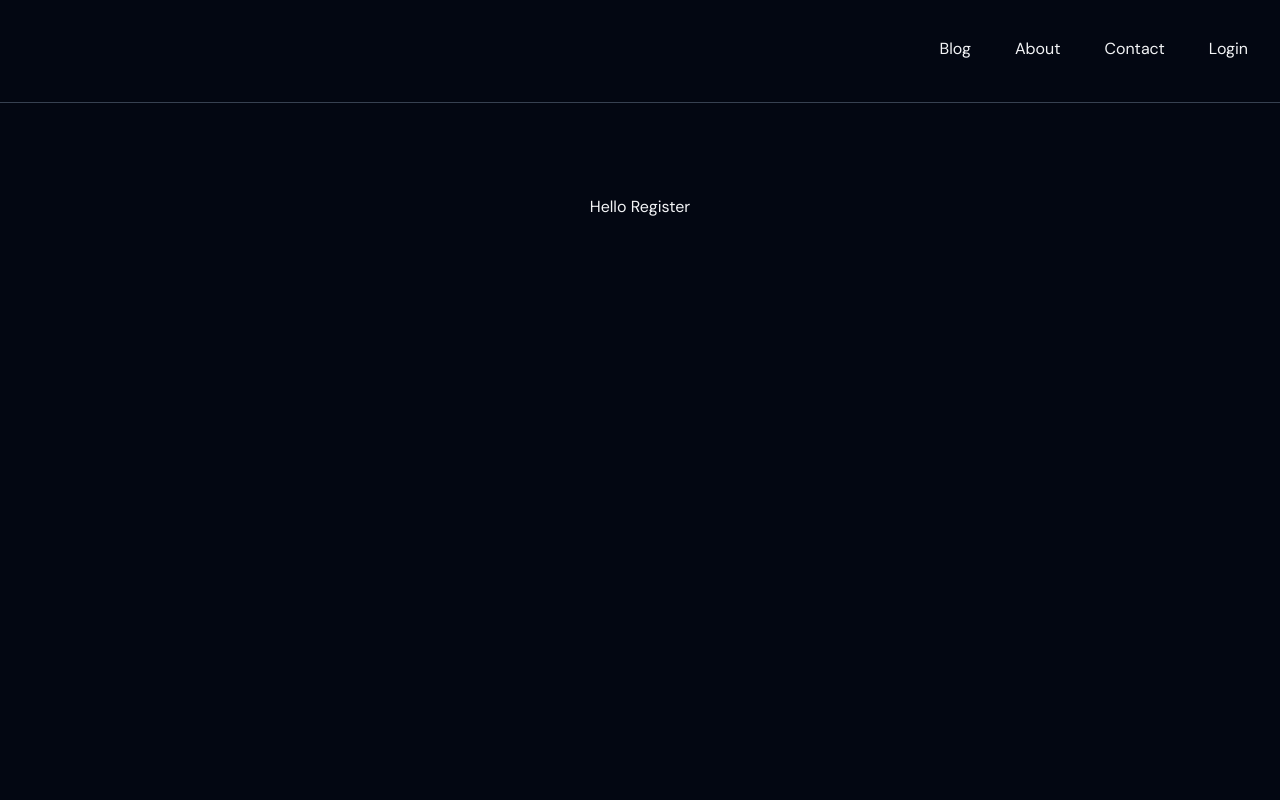
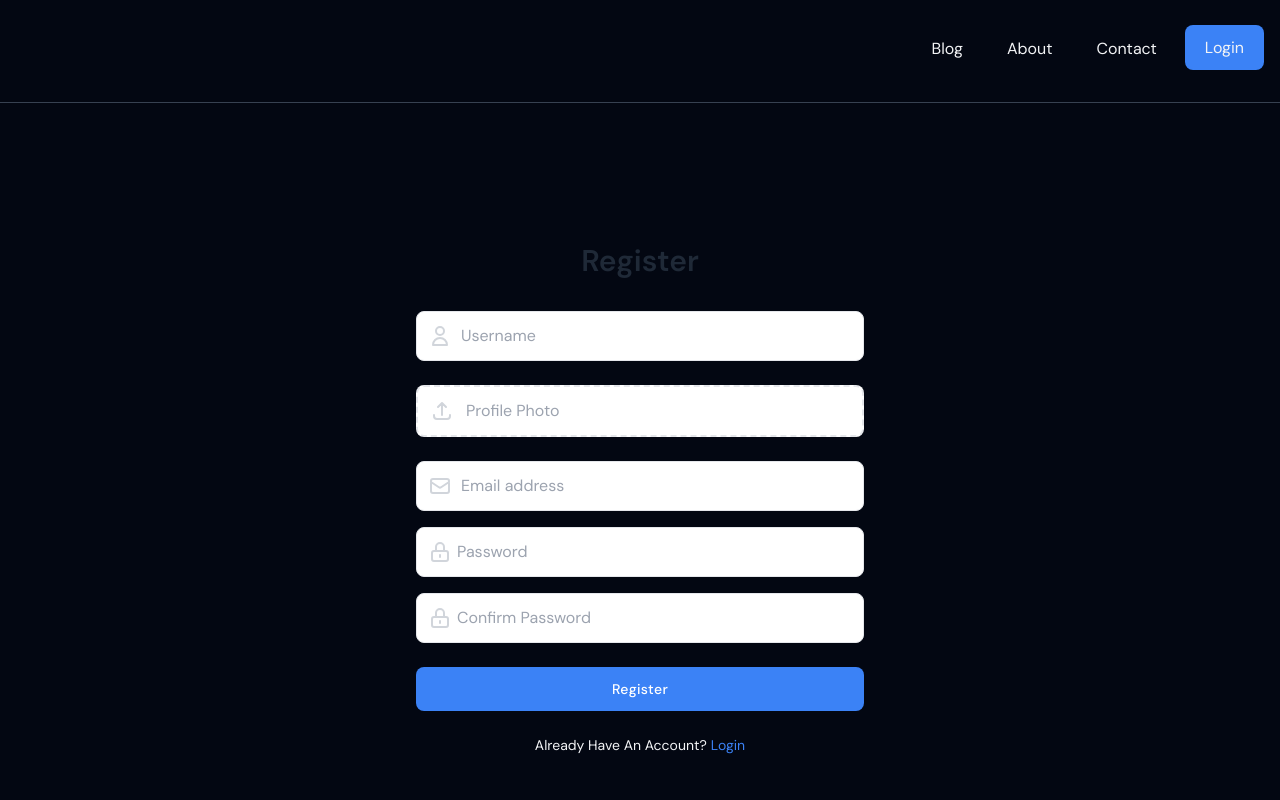
Before and after one commit to AhmedOsman101/next-blog-app, a Next.js app: page /register in a window 1280 px wide. Shown: the top 800 px of the page. Built offline with nearby package versions, Linux system fonts and the light colour scheme.

Commit message:
- Created register page and finished its styles - Extracted the logout button from the navbar to its own component and styled it - Implemented Logout action - Removed unused code from the NavLink component

```diff
--- a/src/app/(auth)/register/page.jsx
+++ b/src/app/(auth)/register/page.jsx
@@ -1,9 +1,164 @@
-const Register = () => {
+import { Register } from "@/lib/Actions";
+import Link from "next/link";
+
+const RegisterPage = async () => {
 	return (
-		<main className="flex min-h-dvh flex-col items-center justify-between p-24">
-			hello Register
-		</main>
+		<div className="container flex items-center justify-center min-h-screen px-6 mx-auto">
+			<form
+				className="w-full max-w-md"
+				action={Register}>
+				<div className="flex justify-center mx-auto">
+					<h1 className="text-2xl font-semibold text-gray-800 capitalize sm:text-3xl dark:text-white">
+						Register
+					</h1>
+				</div>
+
+				<div className="relative flex items-center mt-8">
+					<span className="absolute">
+						<svg
+							xmlns="http://www.w3.org/2000/svg"
+							className="w-6 h-6 mx-3 text-gray-300 dark:text-gray-500"
+							fill="none"
+							viewBox="0 0 24 24"
+							stroke="currentColor"
+							strokeWidth="2">
+							<path
+								strokeLinecap="round"
+								strokeLinejoin="round"
+								d="M16 7a4 4 0 11-8 0 4 4 0 018 0zM12 14a7 7 0 00-7 7h14a7 7 0 00-7-7z"
+							/>
+						</svg>
+					</span>
+
+					<input
+						type="text"
+						className="block w-full py-3 text-gray-700 bg-white border rounded-lg px-11 dark:bg-gray-900 dark:text-gray-300 dark:border-gray-600 focus:border-blue-400 dark:focus:border-blue-300 focus:ring-blue-300 focus:outline-none focus:ring focus:ring-opacity-40"
+						placeholder="Username"
+						name="name"
+					/>
+				</div>
+
+				<label
+					for="dropzone-file"
+					className="flex items-center px-3 py-3 mx-auto mt-6 text-center bg-white border-2 border-dashed rounded-lg cursor-pointer dark:border-gray-600 dark:bg-gray-900">
+					<svg
+						xmlns="http://www.w3.org/2000/svg"
+						className="w-6 h-6 text-gray-300 dark:text-gray-500"
+						fill="none"
+						viewBox="0 0 24 24"
+						stroke="currentColor"
+						strokeWidth="2">
+						<path
+							strokeLinecap="round"
+							strokeLinejoin="round"
+							d="M4 16v1a3 3 0 003 3h10a3 3 0 003-3v-1m-4-8l-4-4m0 0L8 8m4-4v12"
+						/>
+					</svg>
+
+					<h2 className="mx-3 text-gray-400">Profile Photo</h2>
+
+					<input
+						id="dropzone-file"
+						type="file"
+						className="hidden"
+						name="avatar"
+					/>
+				</label>
+
+				<div className="relative flex items-center mt-6">
+					<span className="absolute">
+						<svg
+							xmlns="http://www.w3.org/2000/svg"
+							className="w-6 h-6 mx-3 text-gray-300 dark:text-gray-500"
+							fill="none"
+							viewBox="0 0 24 24"
+							stroke="currentColor"
+							strokeWidth="2">
+							<path
+								strokeLinecap="round"
+								strokeLinejoin="round"
+								d="M3 8l7.89 5.26a2 2 0 002.22 0L21 8M5 19h14a2 2 0 002-2V7a2 2 0 00-2-2H5a2 2 0 00-2 2v10a2 2 0 002 2z"
+							/>
+						</svg>
+					</span>
+
+					<input
+						type="email"
+						className="block w-full py-3 text-gray-700 bg-white border rounded-lg px-11 dark:bg-gray-900 dark:text-gray-300 dark:border-gray-600 focus:border-blue-400 dark:focus:border-blue-300 focus:ring-blue-300 focus:outline-none focus:ring focus:ring-opacity-40"
+						name="email"
+						placeholder="Email address"
+					/>
+				</div>
+
+				<div className="relative flex items-center mt-4">
+					<span className="absolute">
+						<svg
+							xmlns="http://www.w3.org/2000/svg"
+							className="w-6 h-6 mx-3 text-gray-300 dark:text-gray-500"
+							fill="none"
+							viewBox="0 0 24 24"
+							stroke="currentColor"
+							strokeWidth="2">
+							<path
+								strokeLinecap="round"
+								strokeLinejoin="round"
+								d="M12 15v2m-6 4h12a2 2 0 002-2v-6a2 2 0 00-2-2H6a2 2 0 00-2 2v6a2 2 0 002 2zm10-10V7a4 4 0 00-8 0v4h8z"
+							/>
+						</svg>
+					</span>
+
+					<input
+						type="password"
+						className="block w-full px-10 py-3 text-gray-700 bg-white border rounded-lg dark:bg-gray-900 dark:text-gray-300 dark:border-gray-600 focus:border-blue-400 dark:focus:border-blue-300 focus:ring-blue-300 focus:outline-none focus:ring focus:ring-opacity-40"
+						name="password"
+						placeholder="Password"
+					/>
+				</div>
+
+				<div className="relative flex items-center mt-4">
+					<span className="absolute">
+						<svg
+							xmlns="http://www.w3.org/2000/svg"
+							className="w-6 h-6 mx-3 text-gray-300 dark:text-gray-500"
+							fill="none"
+							viewBox="0 0 24 24"
+							stroke="currentColor"
+							strokeWidth="2">
+							<path
+								strokeLinecap="round"
+								strokeLinejoin="round"
+								d="M12 15v2m-6 4h12a2 2 0 002-2v-6a2 2 0 00-2-2H6a2 2 0 00-2 2v6a2 2 0 002 2zm10-10V7a4 4 0 00-8 0v4h8z"
+							/>
+						</svg>
+					</span>
+
+					<input
+						type="password"
+						className="block w-full px-10 py-3 text-gray-700 bg-white border rounded-lg dark:bg-gray-900 dark:text-gray-300 dark:border-gray-600 focus:border-blue-400 dark:focus:border-blue-300 focus:ring-blue-300 focus:outline-none focus:ring focus:ring-opacity-40"
+						name="password_confirmation"
+						placeholder="Confirm Password"
+					/>
+				</div>
+
+				<div className="mt-6">
+					<button className="w-full px-6 py-3 text-sm font-medium tracking-wide text-white capitalize transition-colors duration-300 transform bg-blue-500 rounded-lg hover:bg-blue-400 focus:outline-none focus:ring focus:ring-blue-300 focus:ring-opacity-50">
+						Register
+					</button>
+
+					<div className="mt-6 text-center ">
+						<p className="text-sm">
+							Already have an account?
+							<Link
+								href="login"
+								className="hover:underline text-blue-500 dark:text-blue-400 ml-1">
+								Login
+							</Link>
+						</p>
+					</div>
+				</div>
+			</form>
+		</div>
 	);
 };
 
-export default Register;
+export default RegisterPage;
--- /dev/null
+++ b/src/components/navbar/Logout.jsx
@@ -0,0 +1,19 @@
+import { Logout } from "@/lib/Actions";
+import { TbLogout } from "react-icons/tb";
+
+const LogoutButton = () => {
+	return (
+		<>
+			<form
+				action={Logout}
+				className="self-center">
+				<button className="flex space-x-2 rounded-lg px-4 py-3 items-center bg-blue-500">
+					<span className="text-white">Logout</span>
+					<TbLogout />
+				</button>
+			</form>
+		</>
+	);
+};
+
+export default LogoutButton;
--- a/src/components/navbar/NavLink.jsx
+++ b/src/components/navbar/NavLink.jsx
@@ -16,7 +16,6 @@
 		<>
 			<li className="flex">
 				<Link
-					rel="noopener noreferrer"
 					href={link.to}
 					className={`flex items-center px-4 -mb-1 border-b-2 ${
 						active
--- a/src/components/navbar/Navbar.jsx
+++ b/src/components/navbar/Navbar.jsx
@@ -1,6 +1,6 @@
 import Link from "next/link";
 import NavLink from "./NavLink";
-import { TbLogout } from "react-icons/tb";
+import LogoutButton from "./Logout";
 import { APP_NAME } from "@/lib/Constants";
 import { Auth } from "@/lib/Auth";
 
@@ -29,10 +29,9 @@
 	},
 ];
 
-const isAuth = Auth.check();
-const isAdmin = Auth.user?.isAdmin;
-
 const Navbar = () => {
+	const isAuth = Auth.check();
+	const isAdmin = Auth.user?.isAdmin;
 	return (
 		<>
 			<header className="p-4 sticky top-0 bg-gray-950 z-[999]">
@@ -62,13 +61,16 @@
 									/>
 								)}
 
-								<button className="flex space-x-2 rounded-lg px-4 py-3 items-center bg-blue-500 self-center">
-									<span className="text-white">Logout</span>
-									<TbLogout />
-								</button>
+								<LogoutButton />
 							</>
 						) : (
-							<NavLink link={{ label: "Login", to: "/login" }} />
+							<div className="self-center">
+								<Link
+									href="/login"
+									className="rounded-lg px-5 py-3 bg-blue-500">
+									Login
+								</Link>
+							</div>
 						)}
 					</div>
 					<button className="flex justify-end p-4 md:hidden">
```
